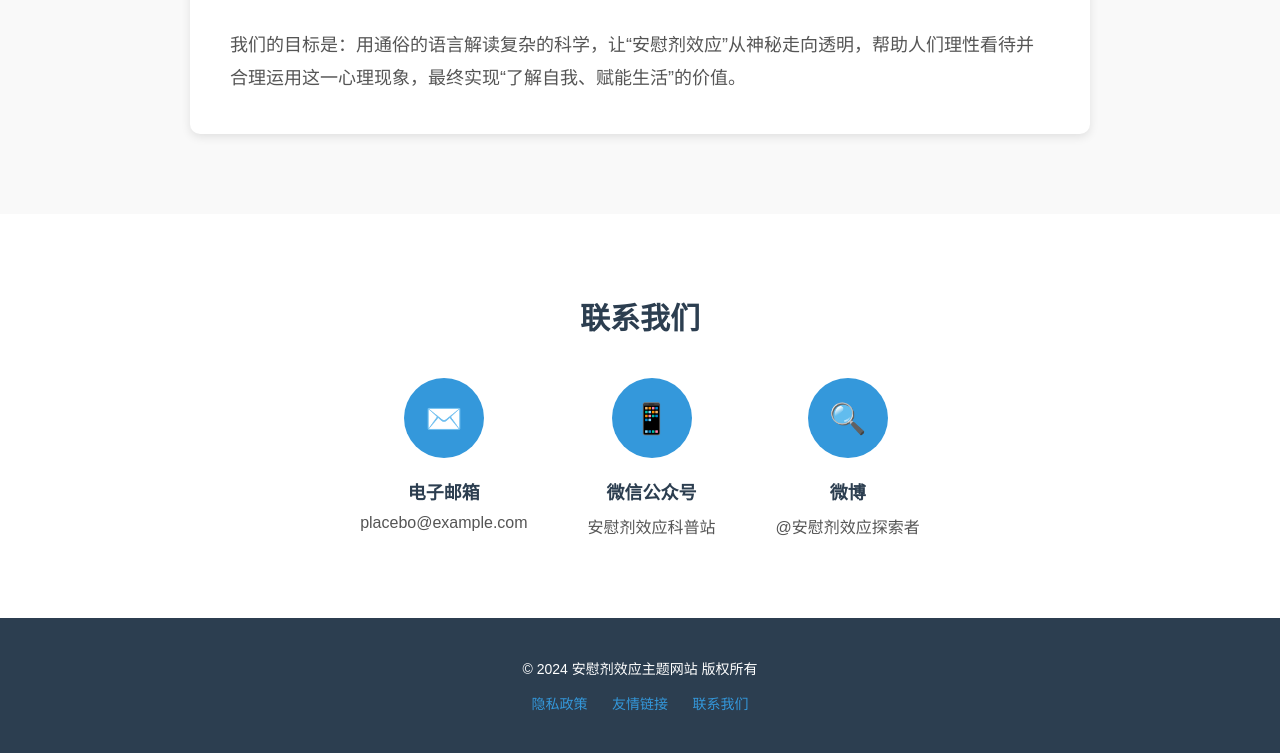
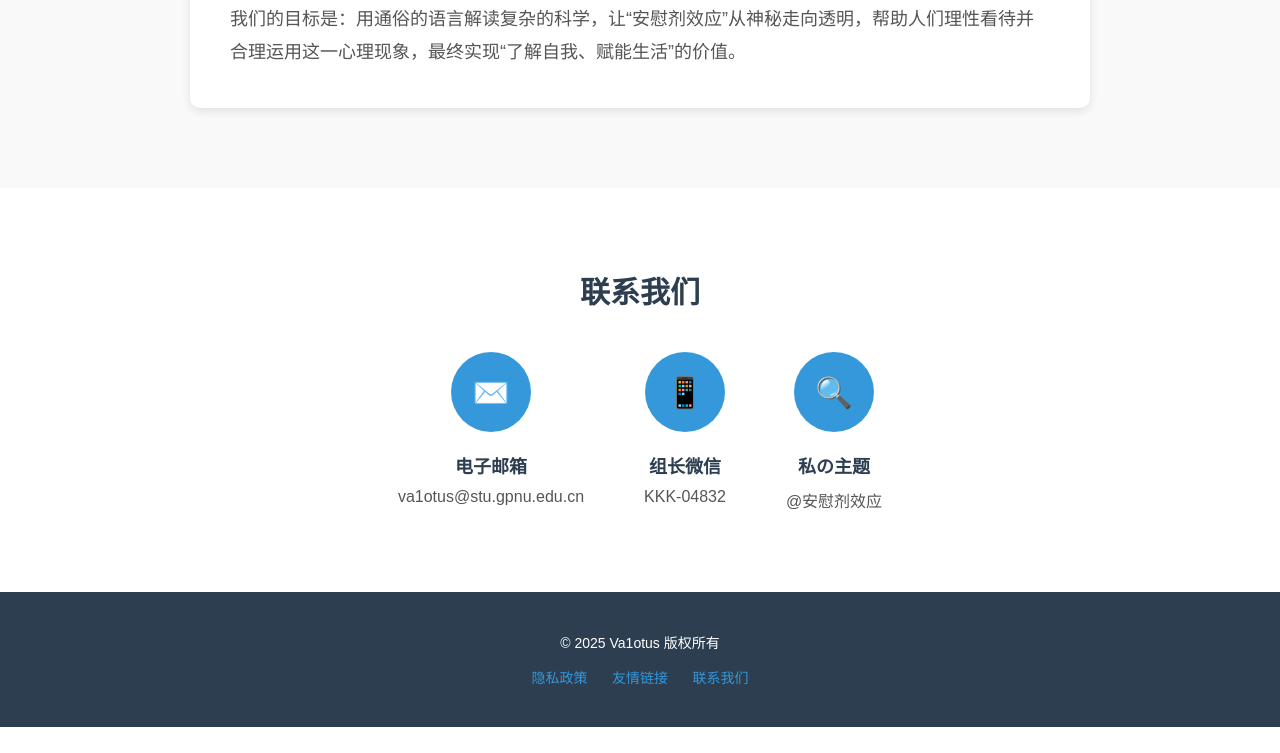
Before and after one commit to Emiya-Chaldeas/Va1otus.github.io, a plain HTML site: page about.html in a window 1280 px wide. Shown: the part 1726-2479 px from the top of the page. After the commit the page ends 2453 px from the top, so only its background shows below. Drawn offline with Linux system fonts and the light colour scheme.

Commit message:
img changed

```diff
--- a/about.html
+++ b/about.html
@@ -245,7 +245,6 @@
     <!-- 标题栏 -->
     <section class="title-bar">
       <h1 class="title-main">关于我们</h1>
-      <p class="title-sub">了解网站背后的团队与初心</p>
     </section>
 
     <!-- 团队介绍区域 -->
@@ -381,21 +380,21 @@
           <div class="contact-method">
             <div class="method-icon">✉️</div>
             <h3 class="method-name">电子邮箱</h3>
-            <p class="method-info">placebo@example.com</p>
+            <p class="method-info">va1otus@stu.gpnu.edu.cn</p>
           </div>
 
           <!-- 微信公众号 -->
           <div class="contact-method">
             <div class="method-icon">📱</div>
-            <h3 class="method-name">微信公众号</h3>
-            <p class="method-info">安慰剂效应科普站</p>
+            <h3 class="method-name">组长微信</h3>
+            <p class="method-info">KKK-04832</p>
           </div>
 
           <!-- 微博 -->
           <div class="contact-method">
             <div class="method-icon">🔍</div>
-            <h3 class="method-name">微博</h3>
-            <p class="method-info">@安慰剂效应探索者</p>
+            <h3 class="method-name">私の主题</h3>
+            <p class="method-info">@安慰剂效应</p>
           </div>
         </div>
       </div>
@@ -403,7 +402,7 @@
 
     <!-- 底部 -->
     <footer class="footer">
-      <div class="footer-copyright">© 2024 安慰剂效应主题网站 版权所有</div>
+      <div class="footer-copyright">© 2025 Va1otus 版权所有</div>
       <div>
         <a href="#" class="footer-link">隐私政策</a>
         <a href="#" class="footer-link">友情链接</a>
```
Also changed, not shown: cases.html (+1 -1 lines), empowerment.html (+1 -1 lines), index.html (+1 -1 lines), life.html (+3 -7 lines), mechanism.html (+1 -1 lines), overview.html (+1 -1 lines), risk.html (+1 -1 lines), ppt_images/lucybox.png (added), ppt_images/notes.jpg (added).
